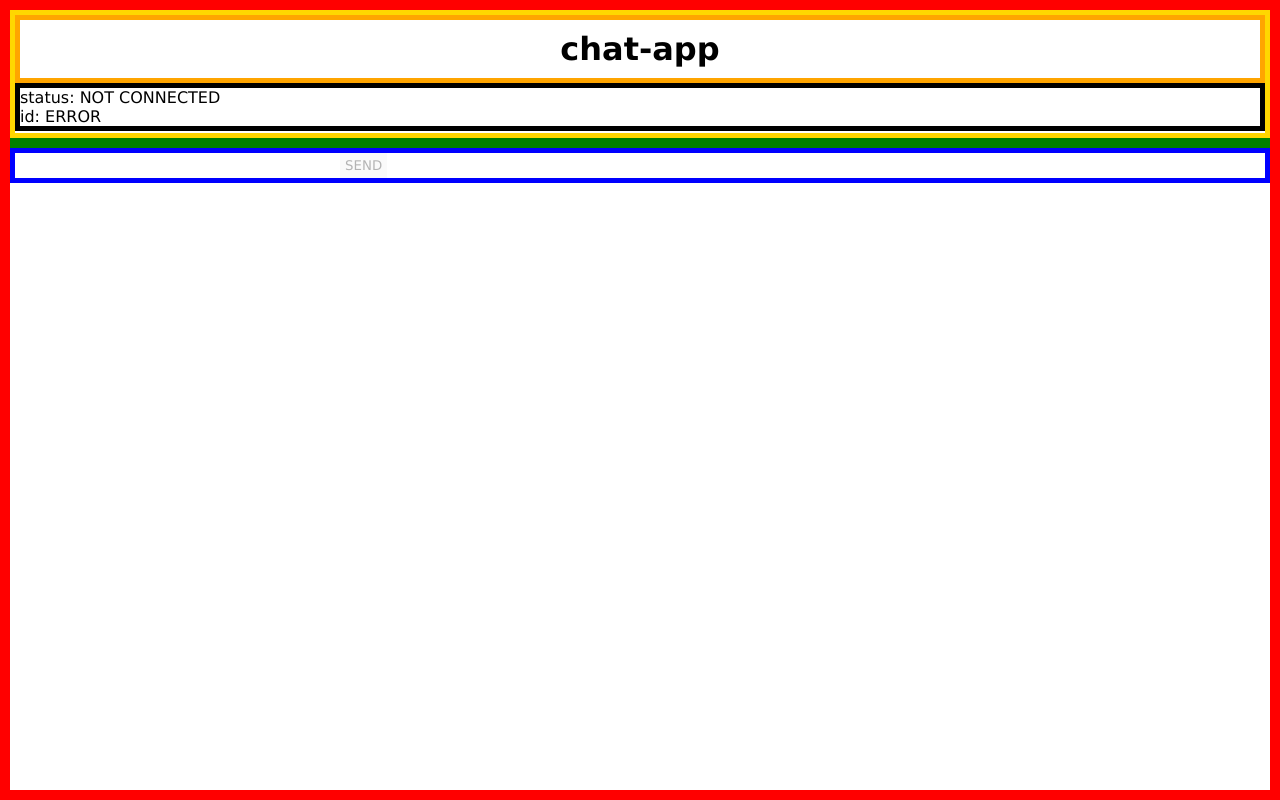
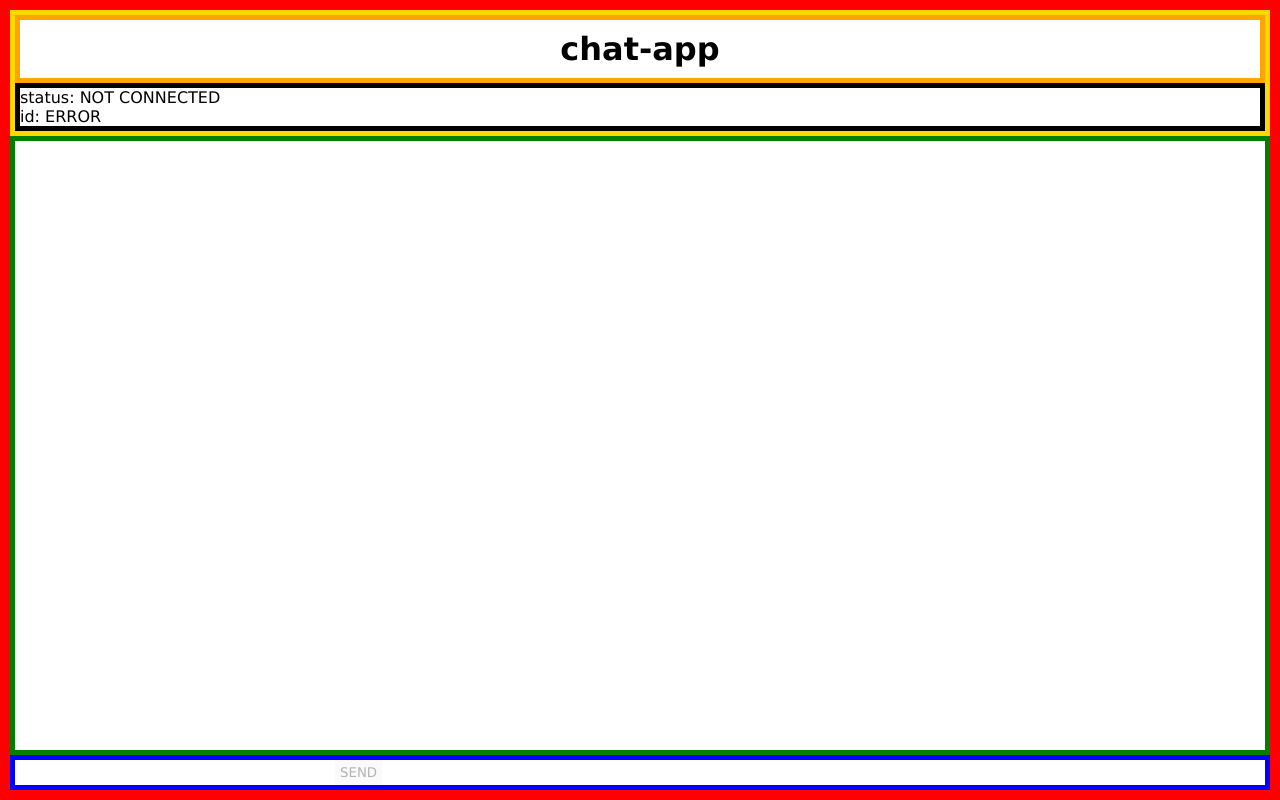
Before and after one commit to adamzuch/chat-app, a plain HTML site: page frontend/index.html in a window 1280 px wide. Drawn offline with nearby package versions, Linux system fonts and the light colour scheme; no server answers.

Commit message:
UI fits to screen and text input is always visible

```diff
--- a/frontend/app.js
+++ b/frontend/app.js
@@ -104,7 +104,6 @@ Vue.component('chat-input', {
         </div>`
 });
 
-
 /**
  * The root Vue instance.
  */
--- a/frontend/index.html
+++ b/frontend/index.html
@@ -10,10 +10,10 @@
     <title>chat-app</title>
 </head>
 <body>
-    <div class="wrapper">
+    <div id="app">
         <!-- Include for debugging purposes when using Vue Devtools -->
         <!-- <div id="socket"></div> -->
-        <div id="app">
+        <div class="wrapper">
             <div class="header"><div class="title">chat-app</div>
                 <connection-status
                     :connected="connected"
--- a/frontend/style.css
+++ b/frontend/style.css
@@ -13,6 +13,10 @@ body {
     width: 100%;
 }
 
+#app {
+    height: 100%;
+}
+
 .wrapper {
     border: 10px solid red;
 
@@ -25,9 +29,7 @@ body {
 .header {
     border: 5px solid gold;
     display: flex;
-    flex: 1 1 5%;
-    min-height: 8em;
-    max-height: 8em;
+    flex: 1 1 auto;
     flex-direction: column;
 }
 
@@ -45,31 +47,35 @@ body {
     border: 5px solid black;
 }
 
-.chat {
-    border: 5px solid purple;
-    height: 80vh;
-    display: flex;
-    flex-direction: column;
-    justify-content: flex-end;
-}
+.chat-window {
+    /* scrollbar-width: none; */
 
-.chat-window {
-    flex: 1 1 100%;
-    /* scrollbar-width: none; */
-    overflow: scroll;
     border: 5px solid green;
 
     display: flex;
+    flex: 1 1 85%;
     flex-direction: column;
-    justify-content: flex-end;
+    overflow: auto;
+}
+
+.chat-window > :first-child {
+    margin-top: auto;
 }
 
 .chat-input {
     border: 5px solid blue;
-    flex: auto;
+
+    display: flex;
+    flex: 1 1 auto;
 }
 
-.chat-message, input, button {
+.chat-message {
+    border: 5px solid gray;
+    height: 2em;
+    width: 100%;
+}
+
+input, button {
     padding: 5px;
 }
 
```
